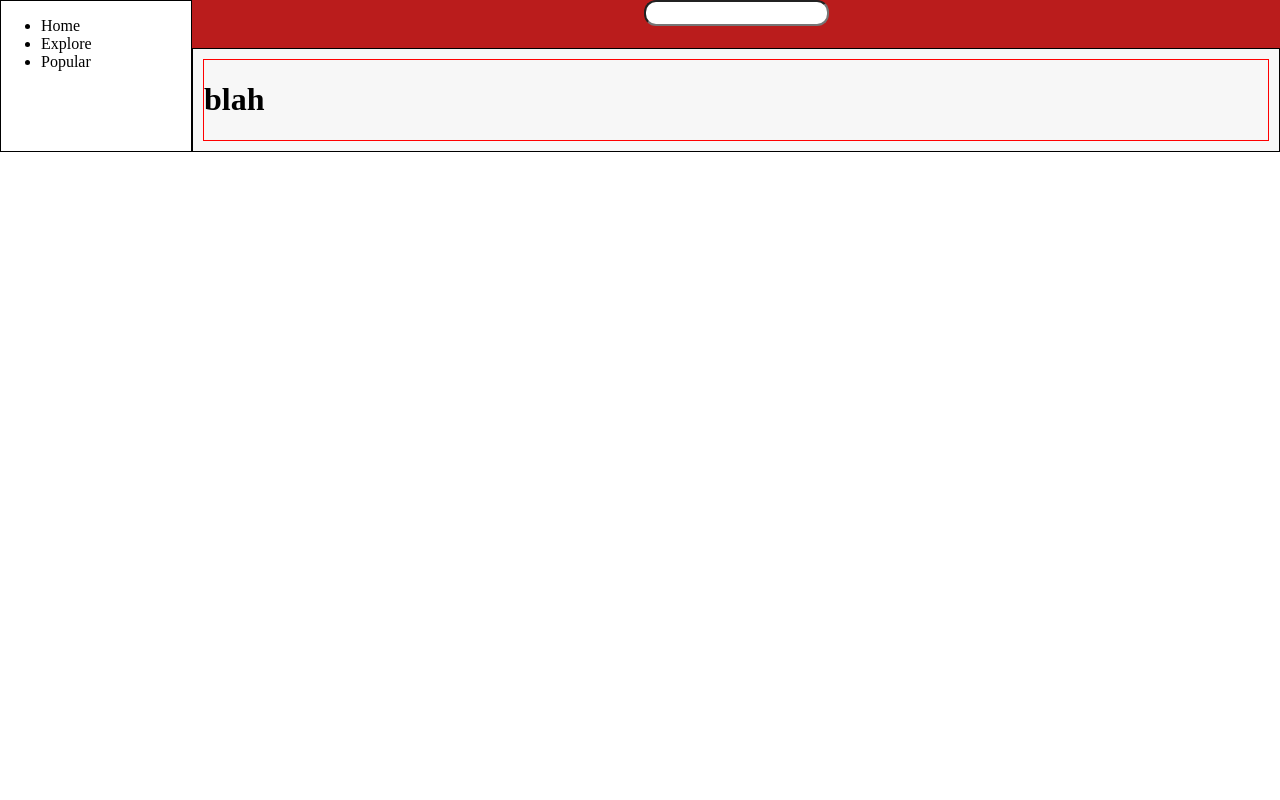
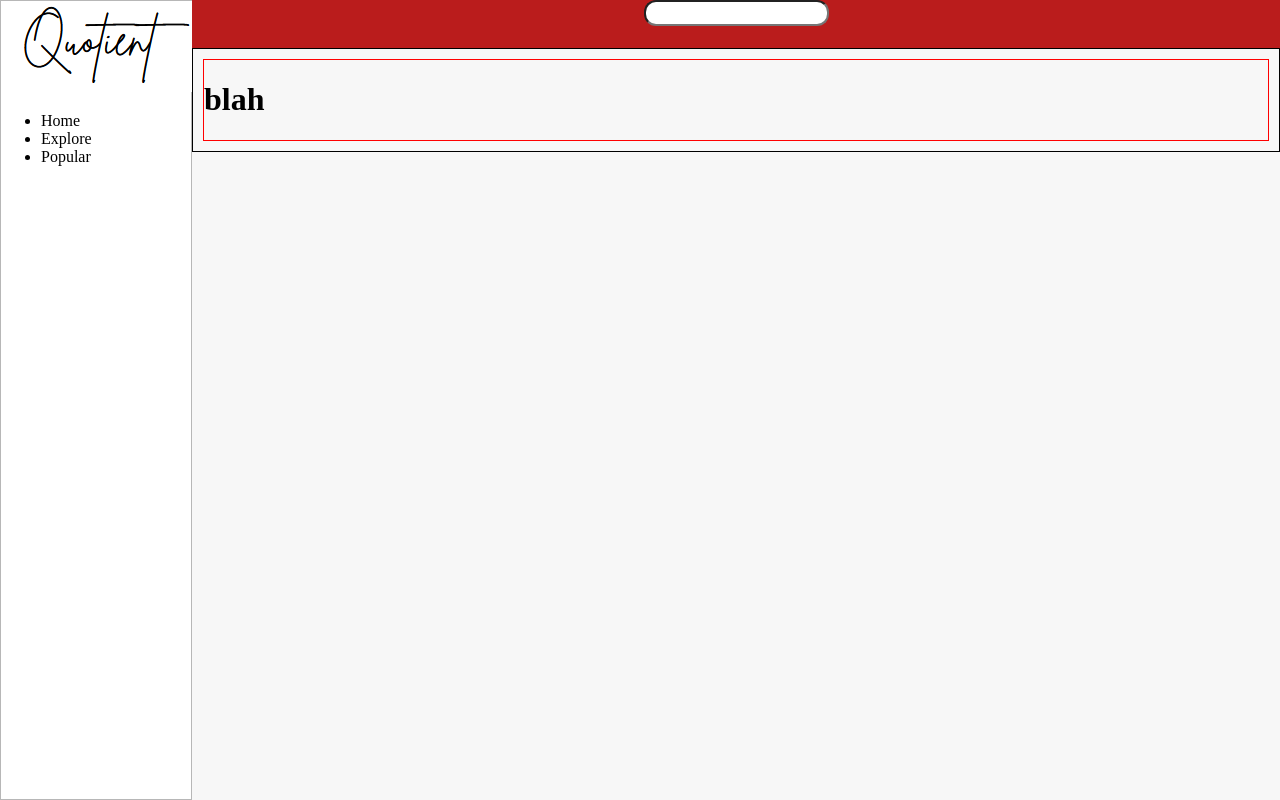
Before and after one commit to bryanchen24/Quotient, a website: page public/Home.html in a window 1280 px wide. Drawn offline with Linux system fonts and the light colour scheme.

Commit message:
added folder: created the assets folder to store images to be used, specifically for the logo

```diff
--- a/public/Home.html
+++ b/public/Home.html
@@ -11,6 +11,7 @@
   <body>
     <!-- Universal Side Bar -->
     <aside class="side-bar-container">
+      <img src="../assets/logo_brittany.png" />
       <nav>
         <ul>
           <li>Home</li>
--- a/public/Main.css
+++ b/public/Main.css
@@ -3,6 +3,7 @@ body {
   padding: 0;
   display: flex;
   /* flex-direction: column; */
+  height: 100vh;
 }
 
 /*===============================================================*/
@@ -56,7 +57,7 @@ body {
 /* SIDE BAR */
 /************/
 .side-bar-container {
-  border: 1px black solid;
+  border: 1px hsla(0, 0%, 54%, 0.616) solid;
   /* display: flex; */
   flex: 1;
   width: 10px;
```
Also changed, not shown: assets/logo_alex_brush.png (added), assets/logo_brittany.png (added), assets/logo_nickainley.png (added).
